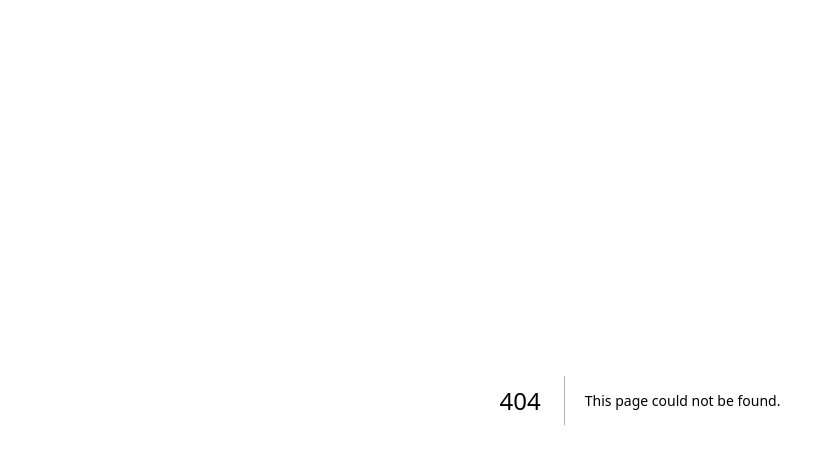
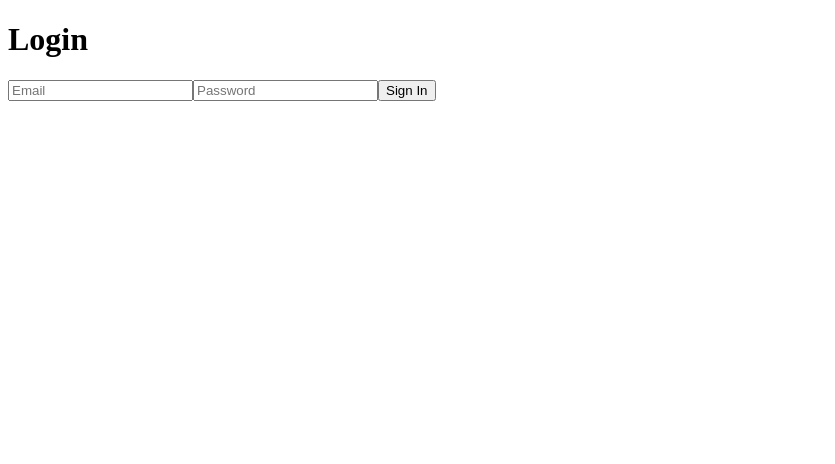
Before and after one commit to 2024-avril-devops-alt-dist/total_recall_api, a Next.js app: page /login in a window 1280 px wide. Before the commit this address had no page. Shown: the top 464 px of the page, without its empty margins (0-835 px from the left). Built offline with nearby package versions, Linux system fonts and the light colour scheme.

Commit message:
feat: added simple login to test access

```diff
--- /dev/null
+++ b/src/app/AuthProvider.tsx
@@ -0,0 +1,12 @@
+"use client";
+
+import { SessionProvider } from "next-auth/react";
+import React from "react";
+
+export default function AuthProviders({
+  children,
+}: {
+  children: React.ReactNode;
+}) {
+  return <SessionProvider>{children}</SessionProvider>;
+}
--- a/src/app/layout.tsx
+++ b/src/app/layout.tsx
@@ -1,8 +1,5 @@
-"use client";
-
-import { SessionProvider } from "next-auth/react";
-import type { Session } from "next-auth";
 import type { Metadata } from "next";
+import AuthProviders from "@/app/AuthProvider";
 
 export const metadata: Metadata = {
   title: "total recall API",
@@ -11,13 +8,13 @@ export const metadata: Metadata = {
 
 export default function RootLayout({
   children,
-}: {
+}: Readonly<{
   children: React.ReactNode;
-}) {
+}>) {
   return (
     <html lang="en">
       <body>
-        <SessionProvider>{children}</SessionProvider>
+        <AuthProviders>{children}</AuthProviders>
       </body>
     </html>
   );
--- a/src/app/pages/login.tsx
+++ b/src/app/login/page.tsx
@@ -5,8 +5,8 @@ import { signIn } from "next-auth/react";
 import { useRouter } from "next/navigation";
 
 export default function LoginPage() {
-  const [email, setEmail] = useState("admin@admin.com");
-  const [password, setPassword] = useState("ImThe8055OfthiSapp");
+  const [email, setEmail] = useState("");
+  const [password, setPassword] = useState("");
   const router = useRouter();
 
   async function handleSubmit(e: React.FormEvent) {
@@ -17,7 +17,7 @@ export default function LoginPage() {
       password,
     });
     if (res && !res.error) {
-      router.push("/"); // Redirect to the homepage after successful login
+      router.push("/"); // Redirige vers la page d'accueil une fois connecté
     } else {
       alert("Invalid credentials");
     }
@@ -32,12 +32,14 @@ export default function LoginPage() {
           value={email}
           onChange={(e) => setEmail(e.target.value)}
           placeholder="Email"
+          required
         />
         <input
           type="password"
           value={password}
           onChange={(e) => setPassword(e.target.value)}
           placeholder="Password"
+          required
         />
         <button type="submit">Sign In</button>
       </form>
--- a/src/app/page.tsx
+++ b/src/app/page.tsx
@@ -16,7 +16,6 @@ export default function Home() {
               You are logged in as{" "}
               {session.user.role ? session.user.role : "USER"}
             </p>
-            {/* If you want to link to docs which is admin only, just add a link here */}
             {session.user.role === "ADMIN" && (
               <p>
                 <Link href="/docs">Go to Swagger Docs (Admin Only)</Link>
@@ -24,11 +23,11 @@ export default function Home() {
             )}
           </div>
         ) : (
-          <Link href="/pages/login">Sign In</Link>
+          <Link href="/login">Sign In</Link>
         )}
       </main>
       <footer>
-        <p>No footer yet</p>
+        <p>footer kekw</p>
       </footer>
     </div>
   );
```
